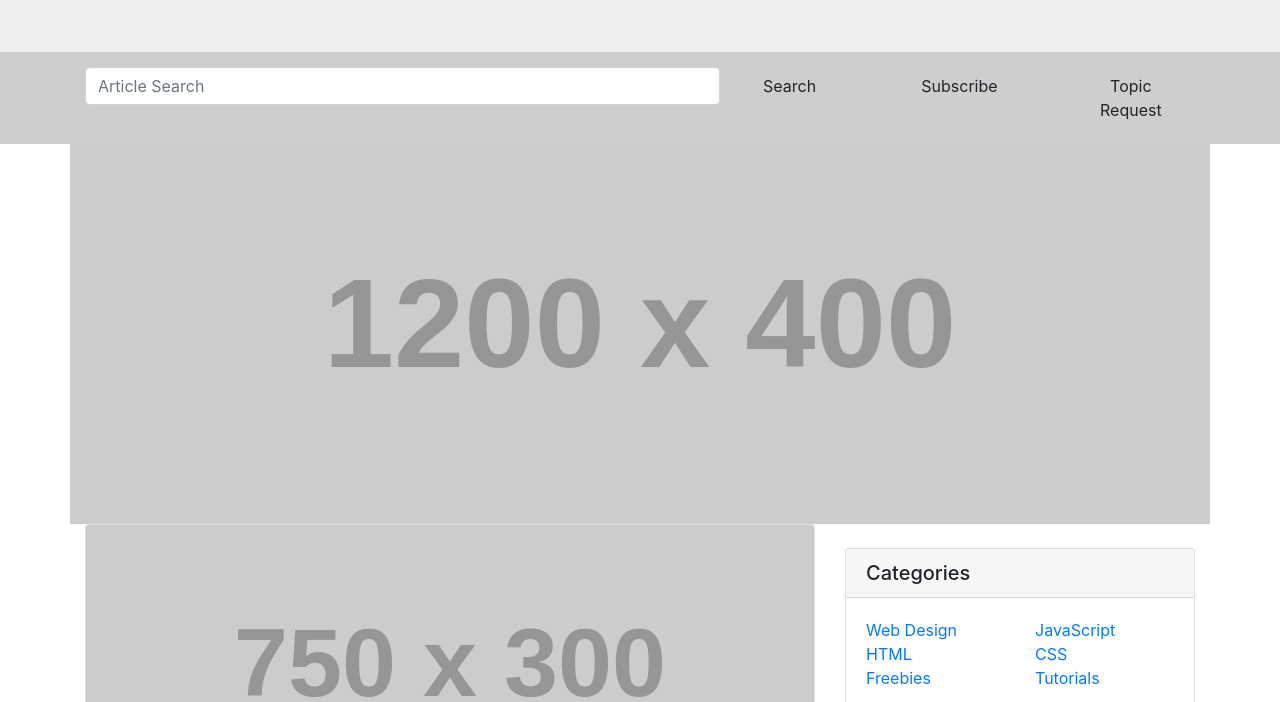
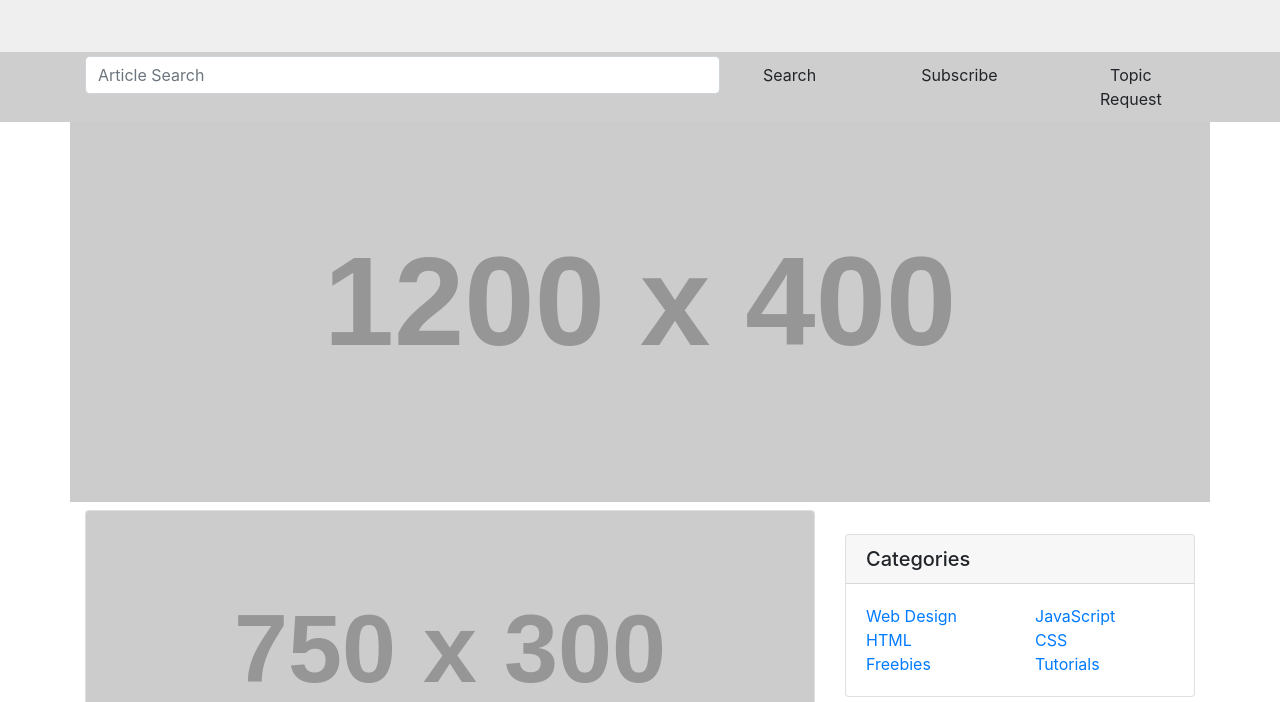
Before and after one commit to fmitchell/stanley-access, a plain HTML site: page index.html in a window 1280 px wide. Shown: the part 98-800 px from the top of the page. Drawn offline with nearby package versions, Linux system fonts and the light colour scheme; placeholder pictures from the web are drawn by us.

Commit message:
use spacing classes

```diff
--- a/index.html
+++ b/index.html
@@ -49,7 +49,7 @@
   </nav>
 
   <!-- Search bar -->
-  <div class="search-bar">
+  <div class="search-bar pt-1 pb-1">
     <div class="container">
     <div class="row">
       <div class="col-7">
@@ -71,7 +71,7 @@
   <!-- Page Content -->
   <div class="container">
 
-    <div class="row">
+    <div class="row mb-2">
       <img src="https://via.placeholder.com/1200x400.png" class="img-fluid" />
     </div>
 
--- a/sass/_search-bar.scss
+++ b/sass/_search-bar.scss
@@ -1,5 +1,3 @@
 .search-bar {
   background-color: #cecece;
-  padding-top: 15px;
-  padding-bottom: 15px;
 }
```
Also changed, not shown: css/stanley.css, 1 other file.
